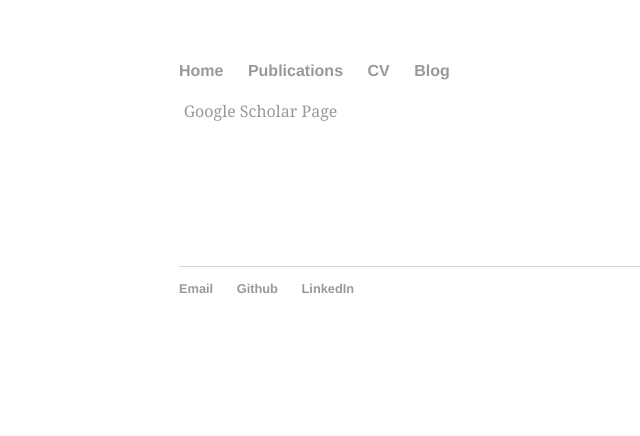
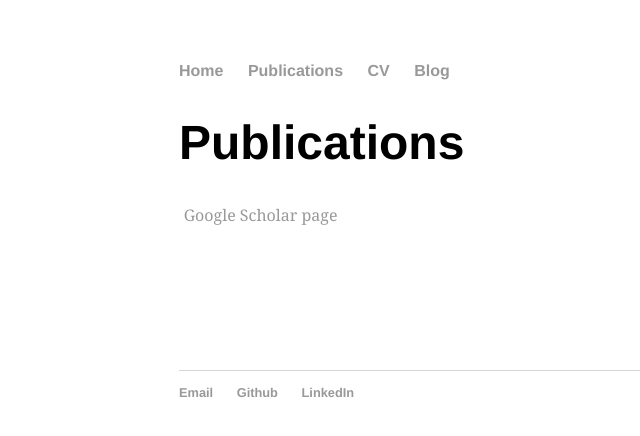
Before and after one commit to leopauly/leopauly.github.io, a Jekyll site: the page built from about/index.html, in a window 1280 px wide. Shown: the top 436 px of the page, without its empty margins (13-653 px from the left). Built offline with Jekyll 4.4.1, drawn with Linux system fonts in a browser that asks for light colours.

Commit message:
Update index.html

```diff
--- a/about/index.html
+++ b/about/index.html
@@ -5,7 +5,8 @@ title: About Leo Pauly
 
 		<div class="publications">
 			<div dir="ltr" style="text-align: left;" trbidi="on">
-<span style="color: #333333;"><span style="font-family: &quot;georgia&quot; , &quot;times new roman&quot; , serif; font-size: large;">&nbsp;</span></span><a href="https://goo.gl/i6uKVf" style="font-family: georgia, 'times new roman', serif;" target="_blank">Google Scholar Page</a></div>
+				<h1>Publications</h1>
+<span style="color: #333333;"><span style="font-family: &quot;georgia&quot; , &quot;times new roman&quot; , serif; font-size: large;">&nbsp;</span></span><a href="https://goo.gl/i6uKVf" style="font-family: georgia, 'times new roman', serif;" target="_blank">Google Scholar page</a></div>
                 <br>
                 <br>
                 <br>
```
